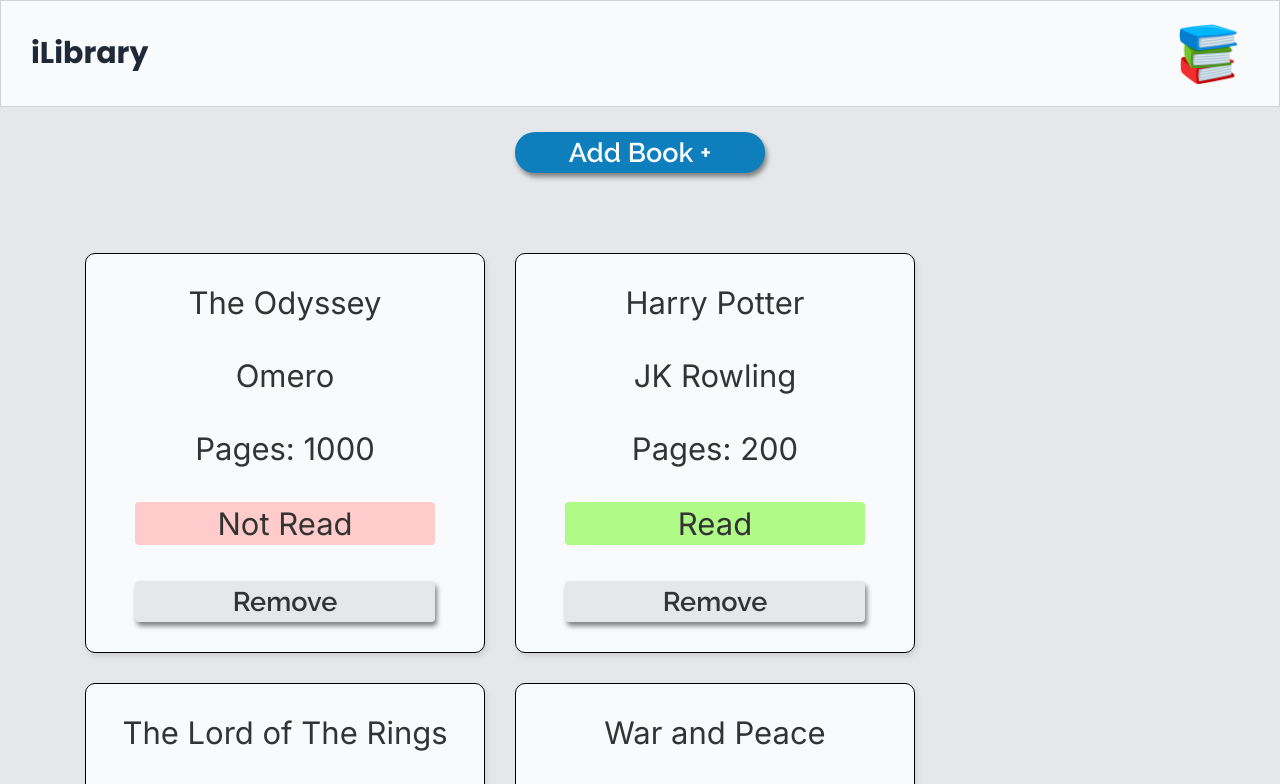
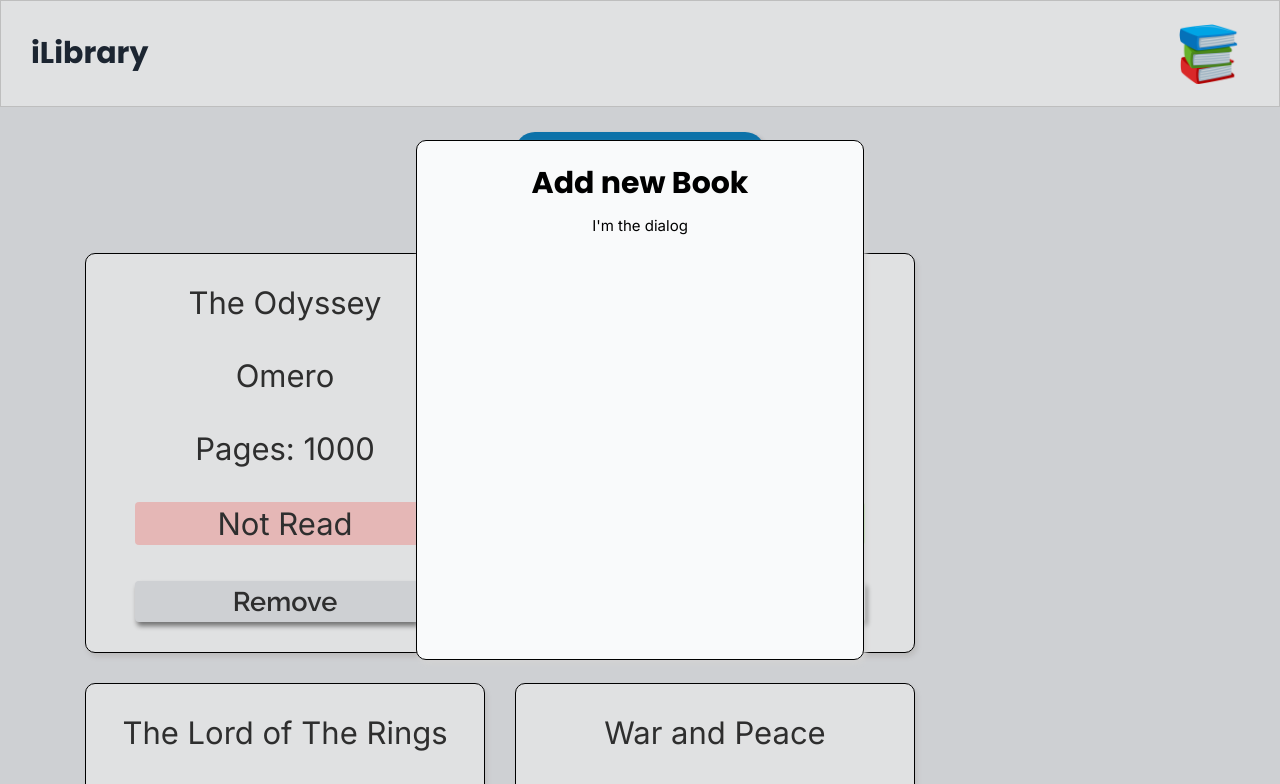
Before and after one commit to gambadavide96/library, a plain HTML site: page index.html in a window 1280 px wide. Both pictures are taken after a click on the button "Add Book +". Shown: the top 784 px of the page. Drawn offline with Linux system fonts and the light colour scheme.

Commit message:
Creating and dialog modal

```diff
--- a/index.html
+++ b/index.html
@@ -14,6 +14,12 @@
   <title>Library</title>
 </head>
 <body>
+  <dialog closedby="any">
+    <div class="dialog-content">
+      <h1>Add new Book</h1>
+      I'm the dialog
+    </div>
+  </dialog>
   <div class="header">
     <div class="left">
       <h1>iLibrary</h1>
--- a/script.js
+++ b/script.js
@@ -91,7 +91,7 @@ const createRemoveButton = (bookId) => {
 
 const booksGrid = document.querySelector('.books-grid');
 
-// To iterate books and display on the page
+/* To iterate books and display on the page */
 function displayBooks(){
   booksGrid.replaceChildren(); //Necessario per ricaricare la libreria da capo ogni volta
 
@@ -109,6 +109,14 @@ function displayBooks(){
   })
 }
 
+/* Dialog form */
+const addBookButton = document.querySelector(".btn-add-book");
+const dialog = document.querySelector("dialog");
+
+addBookButton.addEventListener('click', () => {
+  dialog.showModal();
+})
+
 
 document.addEventListener("DOMContentLoaded",() => {
   addBookToLibrary("The Odyssey","Omero",1000,false);
--- a/style.css
+++ b/style.css
@@ -23,7 +23,7 @@ body {
 
 h1 {
   font-size: 3rem;
-   font-family: 'Poppins', 'Montserrat', 'Helvetica Neue', Arial, sans-serif;
+  font-family: 'Poppins', 'Montserrat', 'Helvetica Neue', Arial, sans-serif;
 }
 
 button {
@@ -39,6 +39,30 @@ button {
 
 button:hover {
   filter: brightness(90%);
+}
+
+dialog {
+  min-height: 65vh;
+  min-width: 35vw;
+
+  background-color: #F9FAFB ;
+  border-radius: 10px;
+  border: 1px solid black;
+  box-shadow: 2px 4px 5px lightgray;
+
+}
+
+dialog h1 {
+  margin: 1rem 0;
+}
+
+.dialog-content {
+  display: flex;
+  flex-direction: column;
+  justify-content: center;
+  align-items: center;
+
+  font-size: 1.5rem;
 }
 
 .header {
```
